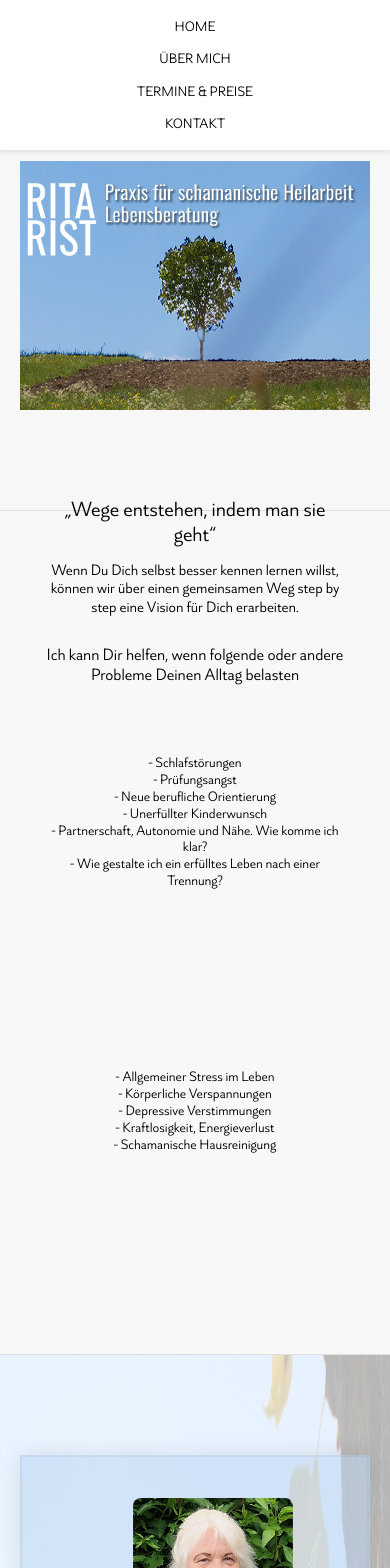
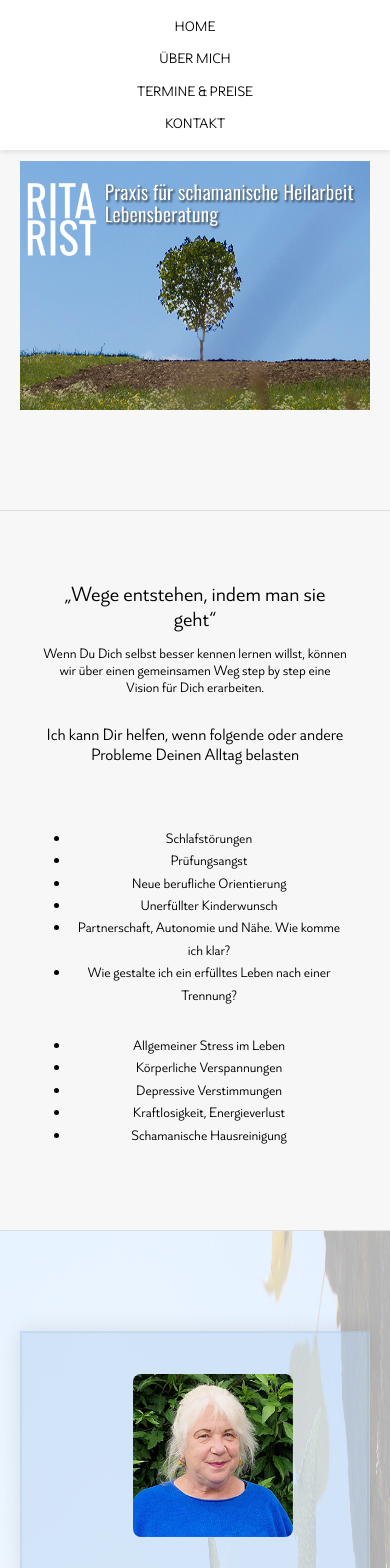
Before and after one commit to Tizy275/ritahp, a React (Vite) app: page / in a window 390 px wide. Shown: the top 1568 px of the page. Built offline with nearby package versions, Linux system fonts and the light colour scheme.

Commit message:
designanpassung

```diff
--- a/src/App.css
+++ b/src/App.css
@@ -90,7 +90,7 @@ section:not(#home) {
   object-fit: cover;
 }
 
-#home {
+/*#home {
   height: 100vh;
   display: flex;
   justify-content: center;
@@ -98,7 +98,7 @@ section:not(#home) {
   padding: 0 1rem 0 1rem;
   margin: 0 auto;
   background-color: #f8f8f8;
-}
+}*/
 
 .home-overlay {
   padding: 40px;
@@ -112,7 +112,7 @@ section:not(#home) {
   box-sizing: border-box;
   padding: 3rem 2rem;
   display: flex;
-  justify-content: flex-start;
+  justify-content: center;
   align-items: flex-start;
 }
 
@@ -120,6 +120,7 @@ section:not(#home) {
   text-align: center;
   max-width: 800px;
   line-height: 1.6;
+  margin: 0 auto;
 }
 
 .home1 h2 {
@@ -138,17 +139,16 @@ section:not(#home) {
   margin-bottom: 1rem;
 }
 
+/* === Problem-List Layout === */
 .problem-list {
-  display: flex;
-  justify-content: center;
-  gap: 2rem;
-  flex-wrap: wrap;
+  display: grid;
+  grid-template-columns: repeat(auto-fit, minmax(280px, 1fr));
+  gap: 1.5rem;
   margin-top: 2rem;
+  width: 100%;
 }
 
 .problem-list .column {
-  flex: 1 1 300px;
-  max-width: 400px;
   text-align: left;
 }
 
@@ -308,6 +308,12 @@ section:not(#home) {
   color: #000; /* Optional für stärkere Betonung */
 }
 
+.highlighted-text-termine {
+  font-size: clamp(1.2rem, 1vw, 1.6rem);
+  font-weight: bold;
+  color: #000; /* Optional für stärkere Betonung */
+}
+
 .footer {
   background-color: rgba(185, 211, 241, 0.5);
   padding: 30px 40px;
@@ -386,40 +392,23 @@ section:not(#home) {
   .home1 {
     display: flex;
     flex-direction: column;
-    gap: 2rem;
+    gap: 1.5rem;
   }
 
   .home-intro-text {
     text-align: center;
   }
 
-  .home-intro-text h2 {
-    font-size: 1.5rem;
-    margin-bottom: 1rem;
-  }
-
-  .home-intro-text h3 {
-    font-size: 1.1rem;
-    margin-bottom: 1rem;
-  }
-
-  .home-intro-text h1 {
-    font-size: 1.2rem;
-    margin: 2rem 0 1rem;
-  }
-}
-/* === Responsive Problem-List Sektion === */
-@media (max-width: 768px) {
   .problem-list {
-    flex-direction: column;
+    grid-template-columns: 1fr; /* alles untereinander */
     gap: 1rem;
-    align-items: center;
   }
 
   .problem-list .column {
     text-align: center;
   }
 }
+
 /* === Responsive About Section === */
 @media (max-width: 768px) {
   .about-overlay {
--- a/src/App.tsx
+++ b/src/App.tsx
@@ -30,34 +30,42 @@ function App() {
             </section>
 
             {/* Sektion: Home */}
-            <section id="home" className='home-section'>
-                <div className='home-overlay'>
+            <section id="home" className="home-section">
+                <div className="home-overlay">
                     <div className="home1">
-                        <div className='home-intro-text'><h2>„Wege entstehen, indem man sie geht“</h2>
+                        <div className="home-intro-text">
+                            <h2>„Wege entstehen, indem man sie geht“</h2>
                             <h3>
-                                Wenn Du Dich selbst besser kennen lernen willst, können wir über einen gemeinsamen Weg step by step eine Vision für Dich erarbeiten.
+                                Wenn Du Dich selbst besser kennen lernen willst, können wir über einen
+                                gemeinsamen Weg step by step eine Vision für Dich erarbeiten.
                             </h3>
-                            <h1>Ich kann Dir helfen, wenn folgende oder andere Probleme Deinen Alltag belasten</h1>
+                            <h1>
+                                Ich kann Dir helfen, wenn folgende oder andere Probleme Deinen Alltag
+                                belasten
+                            </h1>
                         </div>
+
+                        {/* Problem-Listen */}
                         <div className="problem-list">
                             <div className="column">
-                                <h3>
-                                    - Schlafstörungen<br />
-                                    - Prüfungsangst<br />
-                                    - Neue berufliche Orientierung<br />
-                                    - Unerfüllter Kinderwunsch<br />
-                                    - Partnerschaft, Autonomie und Nähe. Wie komme ich klar?<br />
-                                    - Wie gestalte ich ein erfülltes Leben nach einer Trennung?
-                                </h3>
+                                <ul>
+                                    <li>Schlafstörungen</li>
+                                    <li>Prüfungsangst</li>
+                                    <li>Neue berufliche Orientierung</li>
+                                    <li>Unerfüllter Kinderwunsch</li>
+                                    <li>Partnerschaft, Autonomie und Nähe. Wie komme ich klar?</li>
+                                    <li>Wie gestalte ich ein erfülltes Leben nach einer Trennung?</li>
+                                </ul>
                             </div>
+
                             <div className="column">
-                                <h3>
-                                    - Allgemeiner Stress im Leben<br />
-                                    - Körperliche Verspannungen<br />
-                                    - Depressive Verstimmungen<br />
-                                    - Kraftlosigkeit, Energieverlust<br />
-                                    - Schamanische Hausreinigung<br />
-                                </h3>
+                                <ul>
+                                    <li>Allgemeiner Stress im Leben</li>
+                                    <li>Körperliche Verspannungen</li>
+                                    <li>Depressive Verstimmungen</li>
+                                    <li>Kraftlosigkeit, Energieverlust</li>
+                                    <li>Schamanische Hausreinigung</li>
+                                </ul>
                             </div>
                         </div>
                     </div>
@@ -138,8 +146,8 @@ function App() {
                                 Zuerst führen wir zum Kennenlernen natürlich ein kostenloses Estgespräch durch.
                             </p>
                             <p>
-                                <b>Termine nach Absprache telefonisch oder per E-Mail<br /><br />
-                                    Kosten: 150 Euro Energieausgleich bei Behandlung </b>
+                                <span className="highlighted-text-termine">Termine nach Absprache telefonisch oder per E-Mail<br />
+                                    Kosten: 150 Euro Energieausgleich bei Behandlung</span>
                             </p>
                         </div>
                     </div>
```
